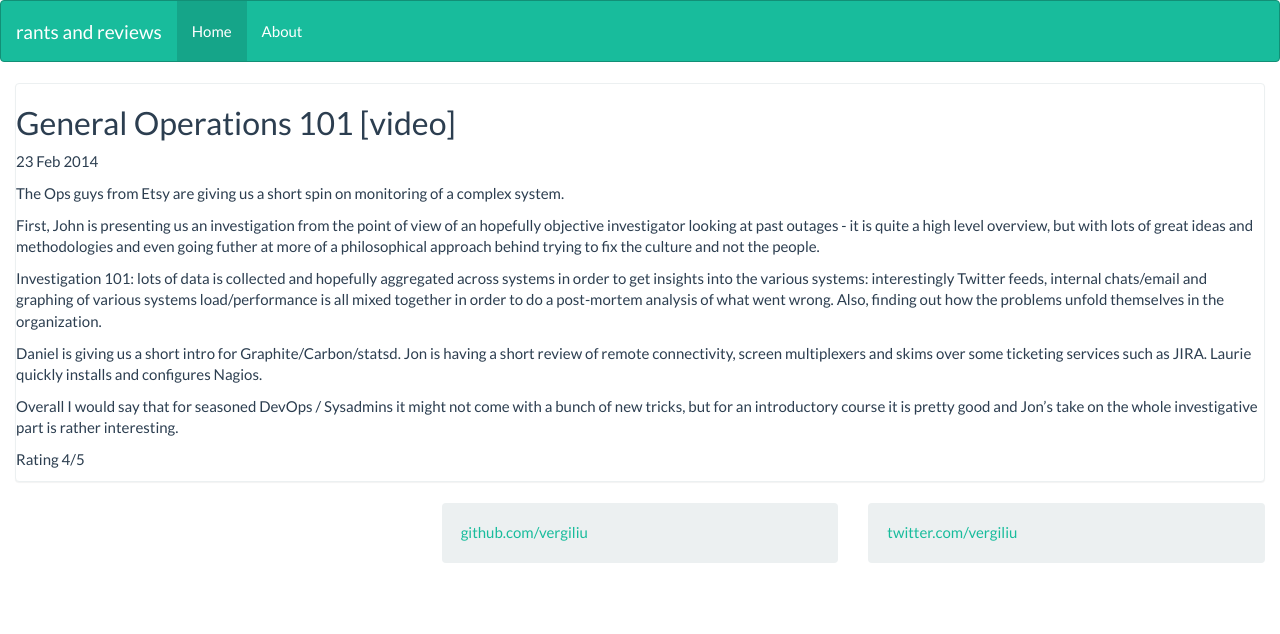
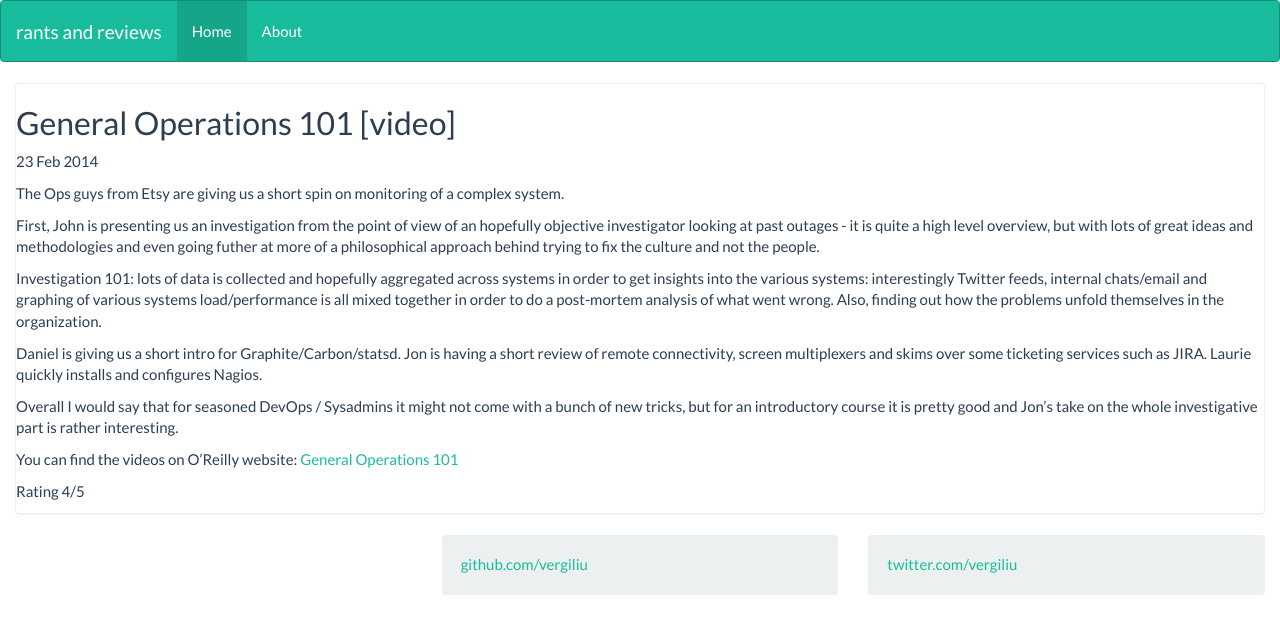
Before and after one commit to vergiliu/vergiliu.github.io, a Jekyll site: the page built from _posts/2014-02-23-monitoring-101.md, in a window 1280 px wide. Shown: the top 634 px of the page. Built offline with Jekyll 4.4.1, drawn with Linux system fonts in a browser that asks for light colours; Markdown is read by kramdown in place of the engine named in the settings.

Commit message:
updated oreilly link

```diff
--- a/_posts/2014-02-23-monitoring-101.md
+++ b/_posts/2014-02-23-monitoring-101.md
@@ -16,4 +16,8 @@ Jon is having a short review of remote connectivity, screen multiplexers and ski
 
 Overall I would say that for seasoned DevOps / Sysadmins it might not come with a bunch of new tricks, but for an introductory course it is pretty good and Jon's take on the whole investigative part is rather interesting.
 
+You can find the videos on O'Reilly website: [General Operations 101]
+
+[General Operations 101]: http://shop.oreilly.com/product/0636920031086.do
+
 Rating 4/5
```
